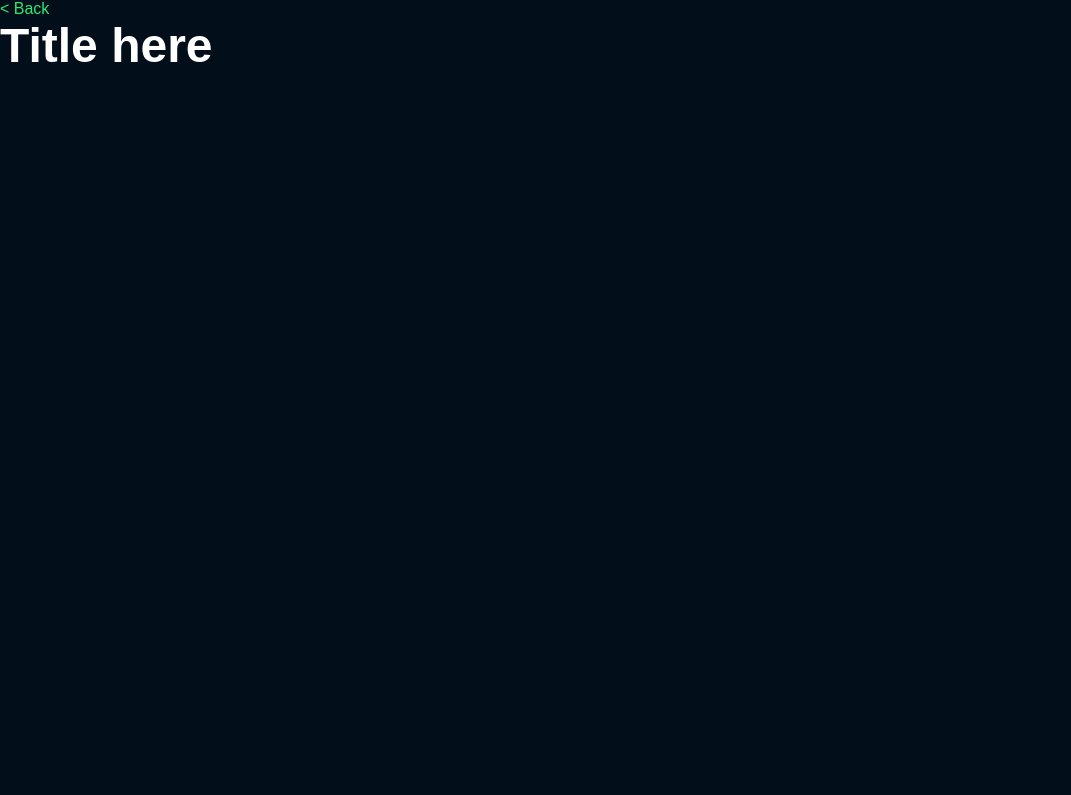
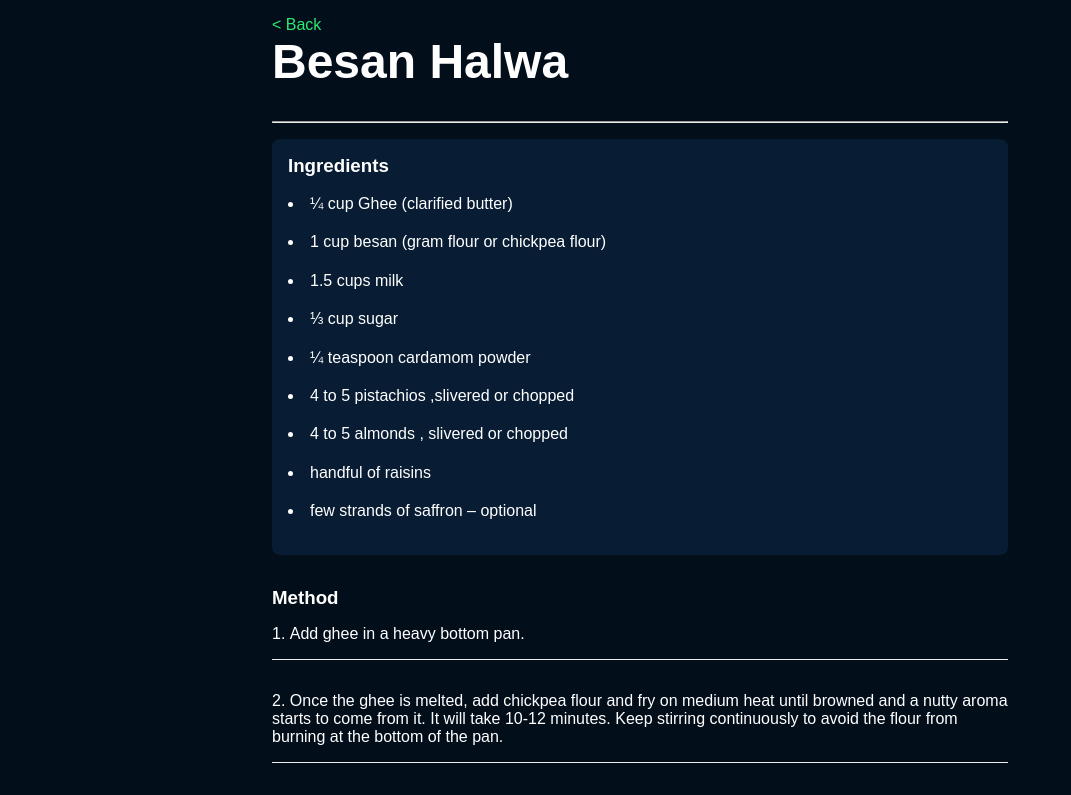
Before and after one commit to AayushiShukla7/my-recipe-app, a Vue app: page /recipe/besan-halwa in a window 1280 px wide. Shown: the top 795 px of the page, without its empty margins (0-1071 px from the left). Built offline with nearby package versions, Linux system fonts and the light colour scheme.

Commit message:
Non-editable recipe book is ready

```diff
--- a/src/views/Recipe.vue
+++ b/src/views/Recipe.vue
@@ -1,16 +1,92 @@
 <template>
   <div class="recipe">
       <router-link to="/">&lt; Back</router-link>
-      <h1>Title here</h1>
+      <!-- <h1>{{ $route.params.slug }}</h1> -->
+
+      <h1>{{ recipe.title }}</h1>
+      <p class="description">{{ recipe.descriptio }}</p>
+      <hr />
+
+      <div class="ingredients">
+        <!-- List the Ingredients of the selected Recipe -->
+        <h3>Ingredients</h3>
+        <ul>
+          <li v-for="(ingredient, i) in recipe.ingredients" :key="i">
+            {{ ingredient }}
+          </li>
+        </ul>
+      </div>
+
+      <div class="method">
+        <h3>Method</h3>
+        <ol>
+          <li v-for="(step, i) in recipe.method" :key="i">
+            <!-- This won't allow new lines in a single step! -->
+            <!-- {{ step }} -->
+
+            <!--  This would -->
+            <span v-html="cleanText(step)"></span>
+          </li>
+        </ol>
+      </div>
   </div>
 </template>
 
 <script>
 export default {
-    name: 'Recipe'
+    name: 'Recipe',
+    computed:{
+      recipe() {
+        //Demo of Options API
+        return this.$store.state.recipes.find(recipe => recipe.slug === this.$route.params.slug);
+      }
+    },
+    methods: {
+      cleanText(text) {
+        return text.replace(/\n/g, '<br />');
+      }
+    }
 }
 </script>
 
-<style>
+<style scoped>
+.recipe {
+	padding: 1rem;
+	max-width: 768px;
+	margin: 0 auto;
+}
 
+.desc {
+	font-size: 1.125rem;
+	line-height: 1.4;
+	margin-bottom: 1rem;
+}
+
+hr {
+	margin-bottom: 1rem;
+}
+
+h3 {
+	margin-bottom: 1rem;
+}
+
+.ingredients {
+	padding: 1rem;
+	background-color: #081c33;
+	border-radius: 0.5rem;
+	margin-bottom: 2rem;
+}
+
+.ingredients ul li {
+	list-style-position: inside;
+	line-height: 1.4;
+	margin-bottom: 1rem;
+}
+
+.method ol li {
+	margin-bottom: 2rem;
+	padding-bottom: 1rem;
+	list-style-position: inside;
+	border-bottom: 1px solid #EEE;
+}
 </style>
```
